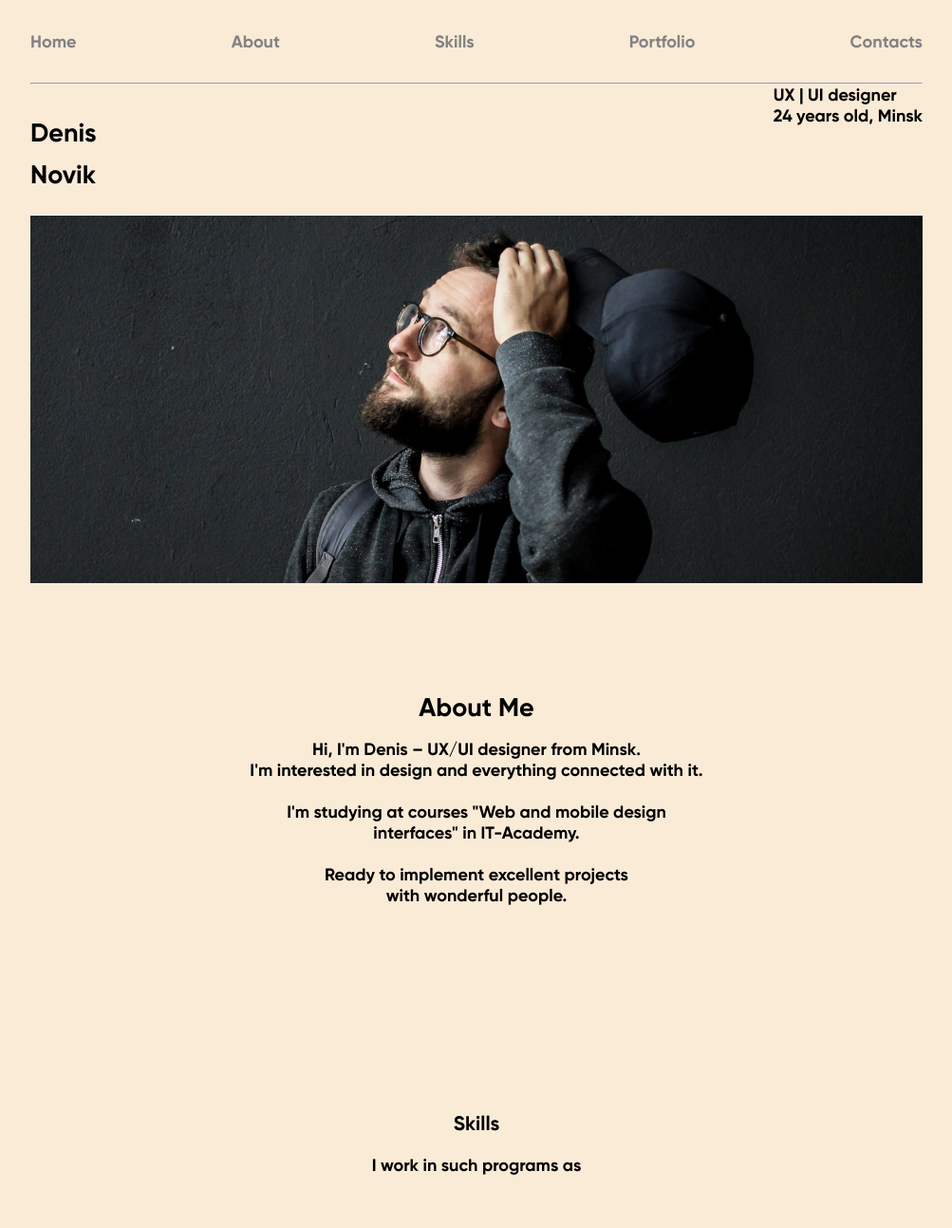
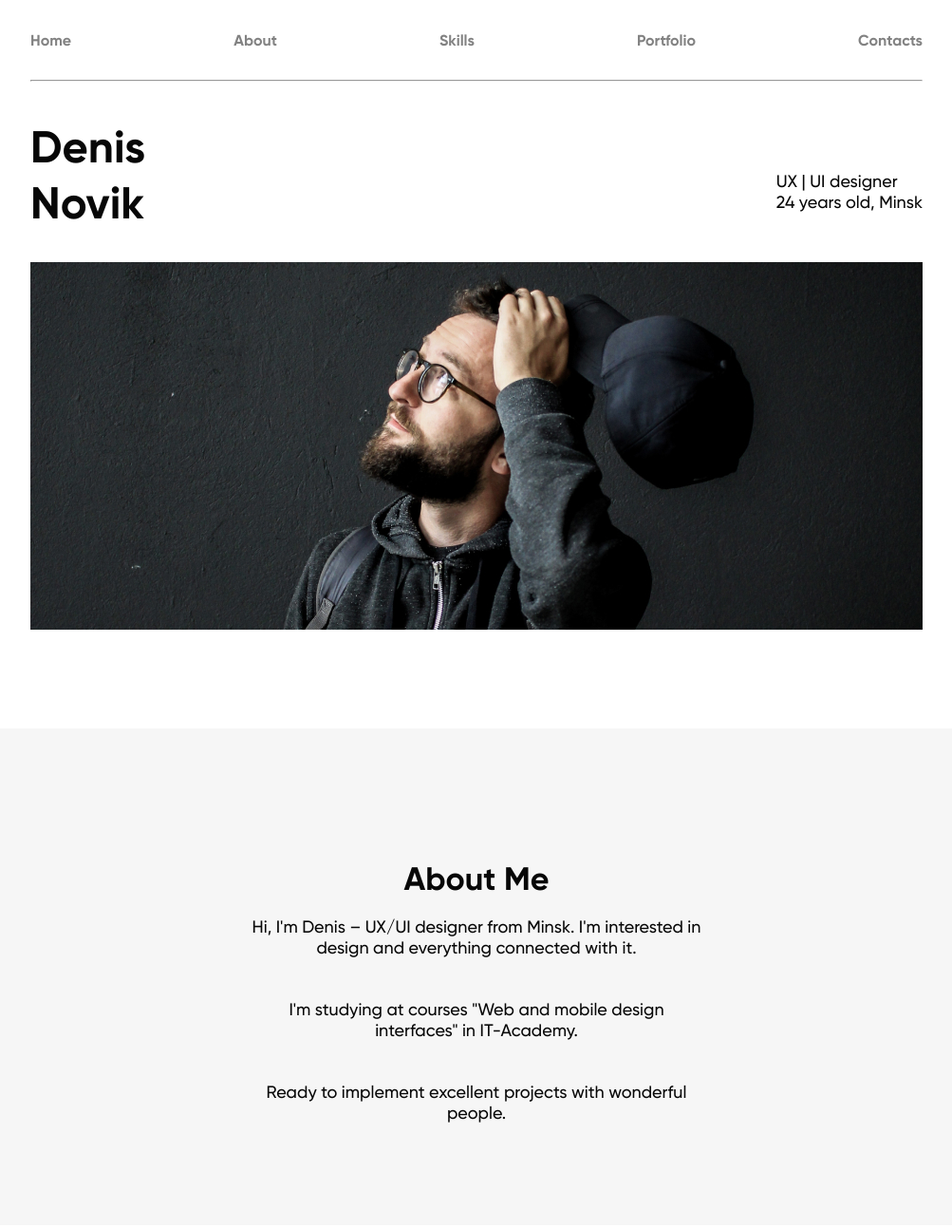
Before and after one commit to SergeyLoder/Novik, a plain HTML site: page index.html in a window 1280 px wide. Shown: the top 1293 px of the page at 95% size, without its empty margins (138-1141 px from the left). Drawn offline with Linux system fonts and the light colour scheme.

Commit message:
add portfolio

```diff
--- a/index.html
+++ b/index.html
@@ -6,9 +6,11 @@
     <meta name="viewport" content="width=device-width, initial-scale=1.0" />
     <title>Document</title>
     <link rel="stylesheet" href="./styles/style.css" />
+    <link rel="stylesheet" href="./styles/home.css" />
+    <link rel="stylesheet" href="./styles/about.css" />
   </head>
   <body>
-    <head>
+    <header>
       <div class="container">
         <ul class="nav">
           <li class="nav__item">Home</li>
@@ -19,61 +21,69 @@
         </ul>
         <hr />
       </div>
-    </head>
+    </header>
     <main>
-      <section class="subtitle">
-        <div class="container subtitle__wrapper">
-          <h1 class="subtitle__headerline">Denis<br><br> Novik</h1>
-          <p>UX | UI designer<br />24 years old, Minsk</p>
+      <section id="home">
+        <div class="container">
+          <div class="title_info">
+            <h1 class="title">Denis Novik</h1>
+            <p>
+              UX | UI designer <br />
+              24 years old, Minsk
+            </p>
+          </div>
+          <div class="subtitle__image">
+            <img src="./images/foto.jpeg" width="940" height="387" alt="user" />
+          </div>
         </div>
-        <div>
-          <div class="subtitle__image">
-            <img src="./images/foto.jpeg" alt="user" />
-        </div>
-          </div>
-        <div class="main_text">
+      </section>
+      <section id="about">
+        <div class="container">
           <h2>About Me</h2>
-          <br>
-          <p>
-            Hi, I'm Denis – UX/UI designer from Minsk. <br> I'm interested in
-            design and everything connected with it. <br>
-            <br> I'm studying at
-            courses "Web and mobile design <br> interfaces" in IT-Academy. <br>
-            <br />Ready to implement excellent projects <br />with wonderful
-            people.
+          <p class="about_massage">
+            Hi, I'm Denis – UX/UI designer from Minsk. I'm interested in design
+            and everything connected with it.
+          </p>
+          <p class="about_massage">
+            I'm studying at courses "Web and mobile design interfaces" in
+            IT-Academy.
+          </p>
+          <p class="about_massage">
+            Ready to implement excellent projects with wonderful people.
           </p>
         </div>
       </section>
     </main>
-    <section>
-      <div class="skills">
-      <h3>Skills</h3>
-      <br>
-      <p>I work in such programs as</p>
-      <br>
+
+    <div class="logo">
+      <img src="./images/Vector.svg" width="100" alt="" class="logo" />
+      <img src="./images/Vector2.svg" alt="" class="logo" width="100" /><img
+        src="./images/Vector3.svg"
+        alt=""
+        class="logo"
+        width="100"
+      /><img src="./images/Group.svg" alt="" class="logo" width="100" />
     </div>
-  </section>
-  <div class="logo">
-          <img src="./images/Vector.jpeg" width="100" alt="" class="logo" />
-          <img src="./images/Vector2.jpeg" alt="" class="logo" width="100" /><img
-            src="./images/Vector3.jpeg"alt=""class="logo"width="100"/><img
-            src="./images/Group.jpeg" alt="" class="logo" width="100" />
-        </div>
+    <section class="Portfolio">
+      <div class="container">
+        <h2>Portfolio</h2>
+        <img src="./images/p1.jpeg" alt="" />
+        <p class=""><a href="" class="">Online fashion store - Homepage</a></p>
+        <img src="./images/reebok.jpeg" alt="" />
+        <p class=""><a href="" class="">Reebok Store - Concept</a></p>
+        <img src="./images/braun.jpeg" alt="" />
+        <p class=""><a href="" class="">Braun Landing Page - Concept</a></p>
       </div>
-       <div class="Portfolio">
-          <h2>Portfolio</h2>
-          <img src="./images/p1.jpeg" alt="">
-          <p class=""><a href="" class="">Online fashion store - Homepage</a></p>
-          <img src="./images/reebok.jpeg" alt="">
-          <p class=""><a href="" class="">Reebok Store - Concept</a></p>
-          <img src="./images/braun.jpeg" alt="">
-          <p class=""><a href="" class="">Braun Landing Page - Concept</a></p>
-        </div>
+    </section>
     <footer class="contacts">
+      <div class="container">
         <h1 class="contact">Contacts</h1>
         <p>
+          <br />
           Want to know more or just chat? <br />
           You are welcome!
         </p>
+      </div>
+    </footer>
   </body>
 </html>
--- /dev/null
+++ b/styles/about.css
@@ -0,0 +1,4 @@
+#about {
+    padding: 120px 0 107px;
+    background: #F6F6F6;
+}
--- /dev/null
+++ b/styles/home.css
@@ -0,0 +1,36 @@
+#home {
+  padding: 40px 0 104px;
+}
+.title_info {
+  display: flex;
+  justify-content: space-between;
+  margin-bottom: 31px;
+}
+
+.title_info p {
+  max-width: 156px;
+  font-family: "Gilroy-Medium";
+  font-size: 18px;
+  line-height: 22px;
+  text-align: left;
+  align-self: flex-end;
+  margin-bottom: 20px;
+}
+
+.title {
+  max-width: 124px;
+  font-size: 47px;
+  line-height: 59px;
+  text-align: left;
+}
+
+.subtitle__image img {
+  max-width: 100%;
+  height: auto;
+}
+
+.main_text {
+  text-align: center;
+  padding: 120px 0 18px 0;
+  margin: 0 auto;
+}
--- a/styles/style.css
+++ b/styles/style.css
@@ -1,14 +1,15 @@
 @font-face {
-  font-family: "Gilroy";
-  src: url(../fonts/gilroy-bold.woff2) format("woff2"),
-    url(../fonts//gilroy-bold.woff) format("woff");
+  font-family: "Gilroy-Bold";
+  src: url("../fonts/gilroy-bold.woff2") format("woff2"),
+    url("../fonts/gilroy-bold.woff") format("woff");
   font-weight: 700;
   font-style: normal;
 }
+
 @font-face {
-	font-family: 'Gilroy-Medium';
-	src: url(../fonts/gilroy-medium.woff2) format('woff2'),
-		 url(../fonts/gilroy-medium.woff) format('woff'),
+  font-family: "Gilroy-Medium";
+  src: url("../fonts/gilroy-medium.woff2") format("woff2"),
+    url("../fonts/gilroy-medium.woff") format("woff");
 }
 
 * {
@@ -16,68 +17,47 @@
   padding: 0;
   box-sizing: border-box;
 }
+
 body {
-  max-width: 1445px;
-  height: 10px;
-  font-size: 18px;
-  line-height: 22px;
-  margin: 0 auto;
-  background-color: antiquewhite;
-  font-family: "Gilroy", sans-serif;
+  background-color: #fff;
+  font-family: "Gilroy-Bold", sans-serif;
+  color: #070707;
 }
+
 .container {
   max-width: 940px;
   margin: 0 auto;
 }
-ul{
-    display: flex;
-    justify-content: space-between;
-    color: #828282
+
+ul {
+  list-style-type: none;
 }
-.nav{
-    display: flex;
-    justify-content: space-between;
-    padding: 33px 0 32px 0;
-    border-bottom: 1px ; color: 828282
+
+.nav {
+  display: flex;
+  justify-content: space-between;
+  padding: 33px 0 32px 0;
+  border-bottom: 1px;
+  color: #828282;
 }
-.nav__item{
-list-style-type: none;
+
+img {
+  display: block;
 }
-.subtitle__headerline{
-    margin: 40px 0 31px 0;
-}
-.subtitle__wrapper {
-    display: flex;
-    justify-content: space-between;
-}
-.subtitle__image{
-display: flex;
-justify-content: center;
-}
-.main_text{
-    text-align: center;
-    padding: 120px 0 18px 0;
-    margin: 0 auto;
-}
-.skills{
-    text-align: center;
-    margin: 200px;
-
-}
-.logo{
-  display: flex;
-
-  align-items: center;
-  justify-content: space-between;
-}
-.portfolio{
-  margin: 50px auto;
-  padding: 70px 0;
+h2 {
+  margin: 18px;
+  font-size: 34px;
+  line-height: 42px;
   text-align: center;
 }
-.contacts{
-  display: flex;
-  margin: 50px auto;
-  padding: 70px 0;
+.about_massage {
+  max-width: 485px;
+  font-family: Gilroy-Medium;
+  font-size: 18px;
+  line-height: 22px;
+  margin: 0 auto;
   text-align: center;
 }
+.about_massage:nth-child(3) {
+  margin: 43px auto;
+}
```
Also changed, not shown: images/Group.jpeg (deleted), images/Group.svg (added), images/Vector.jpeg (deleted), images/Vector.svg (added), images/Vector2.jpeg (deleted), images/Vector2.svg (added), images/Vector3.jpeg (deleted), images/Vector3.svg (added).
